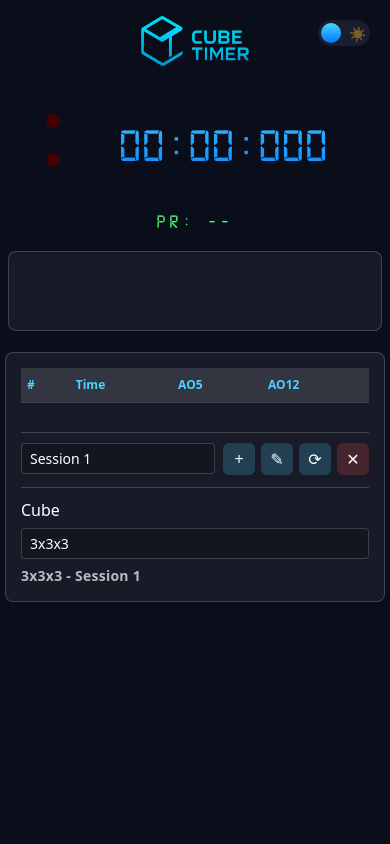
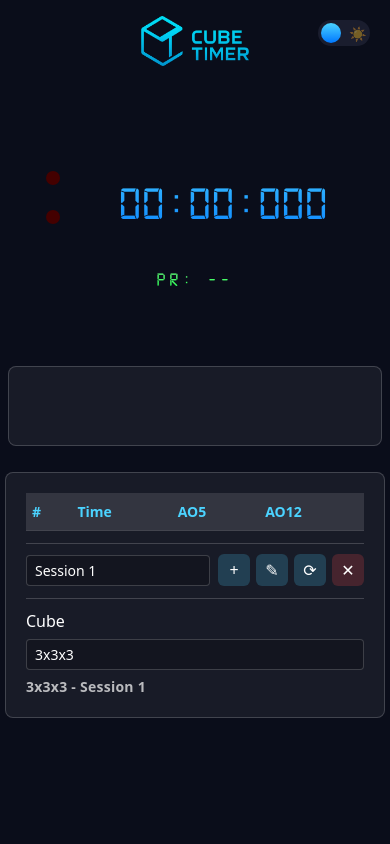
Before and after one commit to frocky10/cubetimer.nl, a PHP site: page / in a window 390 px wide. Run offline with PHP 8.4, Linux system fonts and the light colour scheme; lists and menus that the app fills with data are empty.

Commit message:
Enhance mobile responsiveness by adjusting overflow properties and improving layout for times table

```diff
--- a/public_html/Script/script.js
+++ b/public_html/Script/script.js
@@ -550,6 +550,7 @@
     if(e.touches.length > 1) return;
     if(e.target.closest('#theme-toggle')) return;
     if(e.target.closest('#times-table')) return;
+    if(e.target.closest('.ScrambleBox')) return;
     if (editModal && editModal.classList.contains('visible')) return;
     e.preventDefault();
     if (running) {
@@ -569,6 +570,7 @@
 document.addEventListener("touchend", (e) => {
     if (window.innerWidth > 900) return;
     if (editModal && editModal.classList.contains('visible')) return;
+    if(e.target.closest('.ScrambleBox')) return;
     clearTimeout(holdTimeout);
     resetLights();
 
--- a/public_html/Style/style.css
+++ b/public_html/Style/style.css
@@ -504,19 +504,36 @@
 }
 
 @media (max-width: 767.98px) {
+    html, body {
+        overflow-y: auto;
+    }
+
+    aside {
+        height: auto;
+        overflow: visible;
+    }
+
     #logo {
         height: 40px;
         margin-left: 10px;
     }
 
     #times-table {
-        max-height: 250px;
-        padding: 15px;
-        margin: 5px;
+        max-height: none;
+        padding: 20px;
+        margin: 10px 5px;
+        flex: none;
+        overflow: visible;
+    }
+
+    #times-table .table-container {
+        max-height: none;
+        overflow: visible;
+        flex: none;
     }
 
     #times-table table {
-        font-size: 12px;
+        font-size: 14px;
     }
 
     #timer {
```
